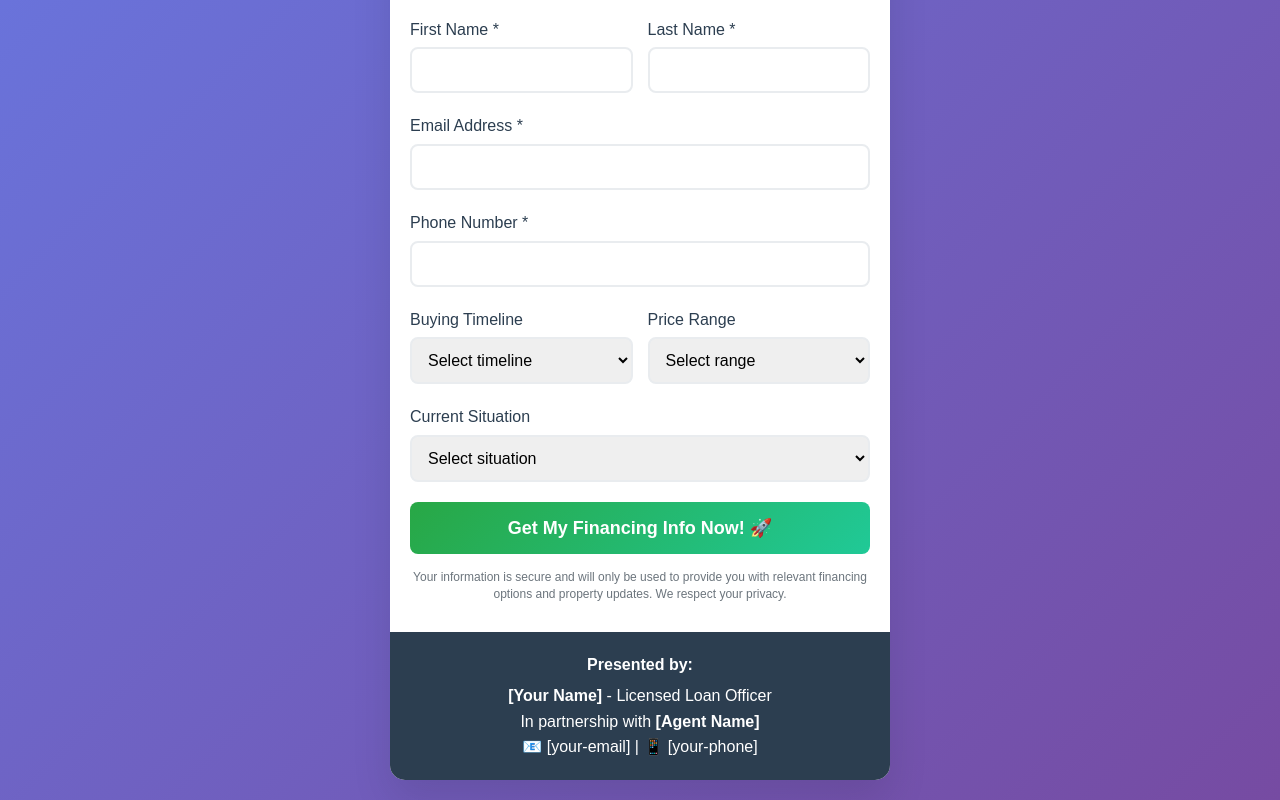
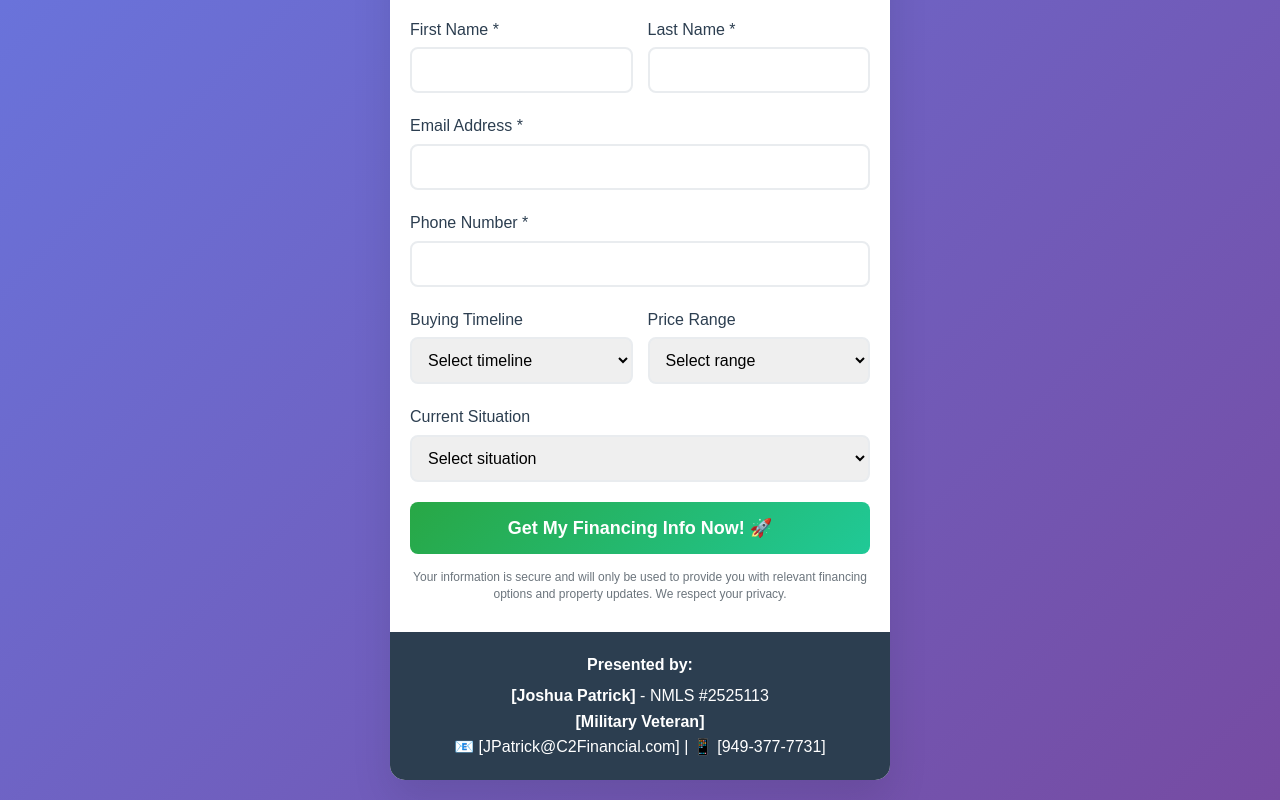
Before and after one commit to joshpatrickcn-creator/open-house-signin, a plain HTML site: page index.html in a window 1280 px wide. Shown: the part 577-1377 px from the top of the page. Drawn offline with Linux system fonts and the light colour scheme.

Commit message:
Update index.html

```diff
--- a/index.html
+++ b/index.html
@@ -316,9 +316,9 @@
 
         <div class="agent-info">
             <h4>Presented by:</h4>
-            <p><strong>[Your Name]</strong> - Licensed Loan Officer</p>
-            <p>In partnership with <strong>[Agent Name]</strong></p>
-            <p>📧 [your-email] | 📱 [your-phone]</p>
+            <p><strong>[Joshua Patrick]</strong> - NMLS #2525113</p>
+            <p> <strong>[Military Veteran]</strong></p>
+            <p>📧 [JPatrick@C2Financial.com] | 📱 [949-377-7731]</p>
         </div>
     </div>
 
@@ -376,4 +376,5 @@
         });
     </script>
 </body>
+
 </html>
```
